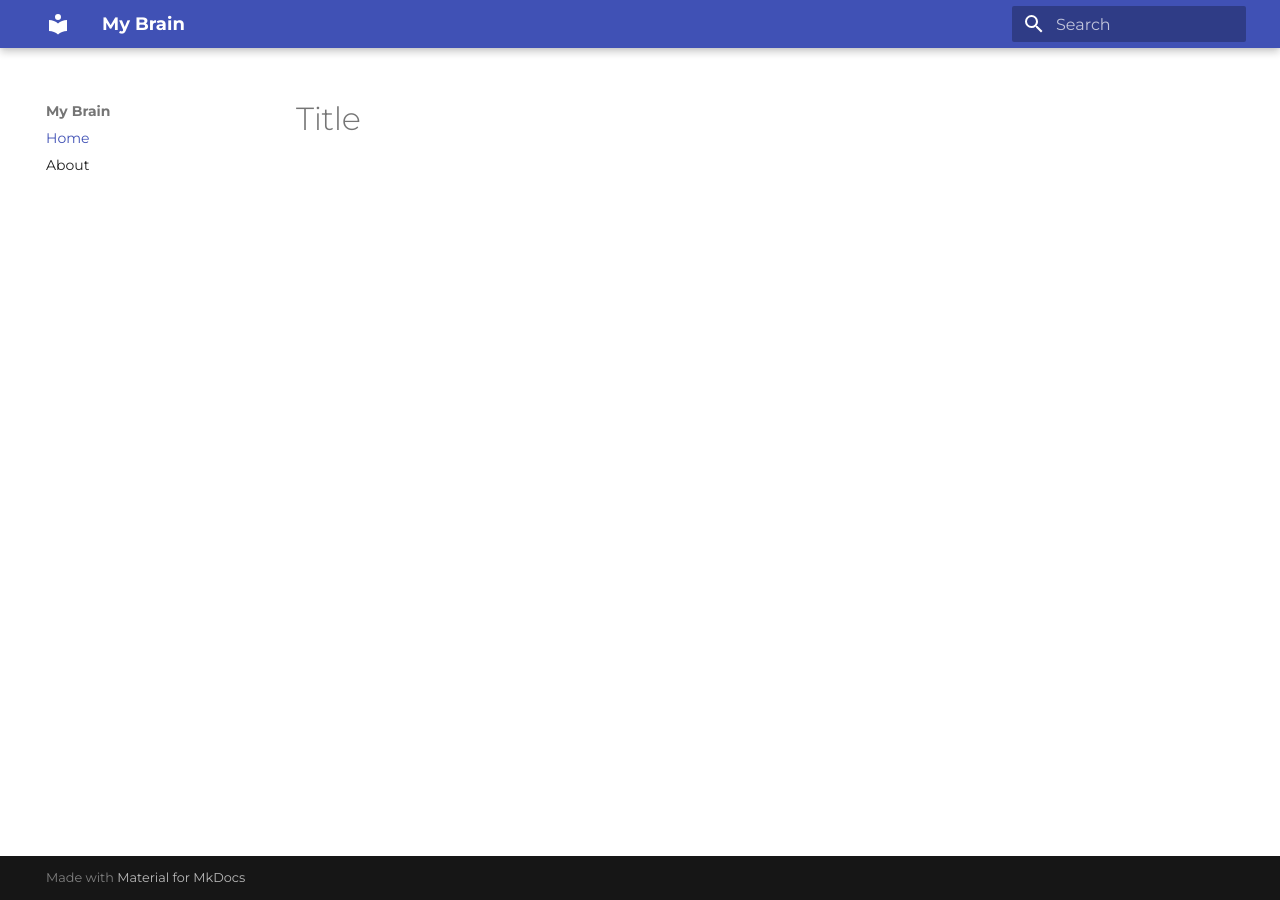
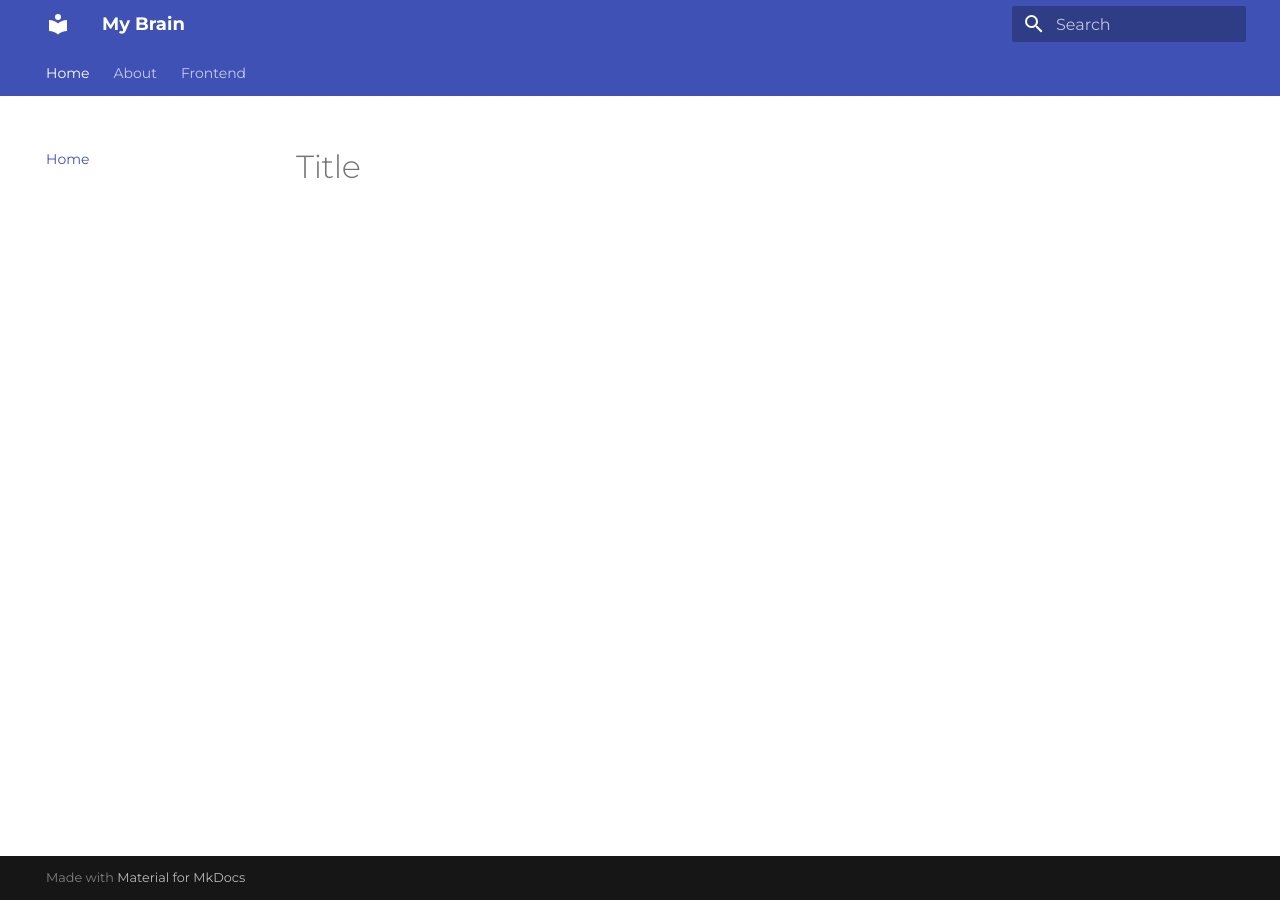
Before and after one commit to LionelPinheiroDuarte/brain, an MkDocs documentation site: the page built from docs/index.md, in a window 1280 px wide. Built offline with MkDocs 1.6.1 and Material for MkDocs 9.7.7, drawn with Linux system fonts in a browser that asks for light colours.

Commit message:
Add feature to site

```diff
--- a/mkdocs.yml
+++ b/mkdocs.yml
@@ -2,9 +2,22 @@ site_name: My Brain
 nav:
     - Home: index.md
     - About: about.md
+    - Frontend: ./frontend/react.md
+      # - ./frontend/nextjs.md
 theme:
     name: material
     font:
         text: Montserrat
+    languages: fr
+    features:
+        - search.suggest
+        - navigation.instant
+        - navigation.indexes
+        - navigation.tabs
+        - header.autohide
 plugins:
-    - search
+    - tags
+    - search:
+        lang:
+            - fr
+            - en
```
